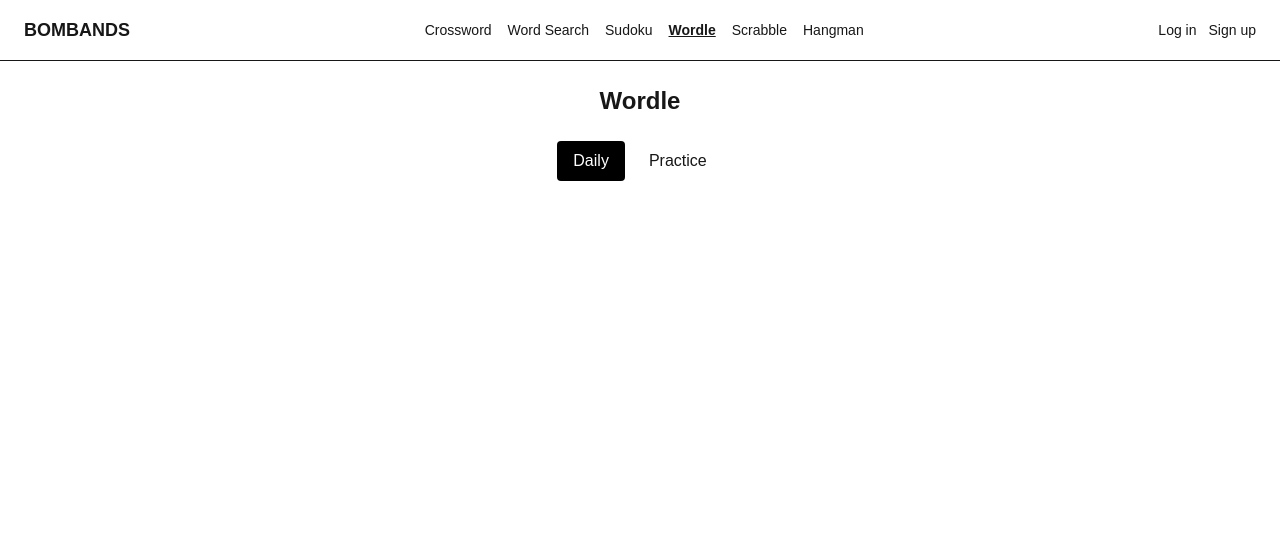
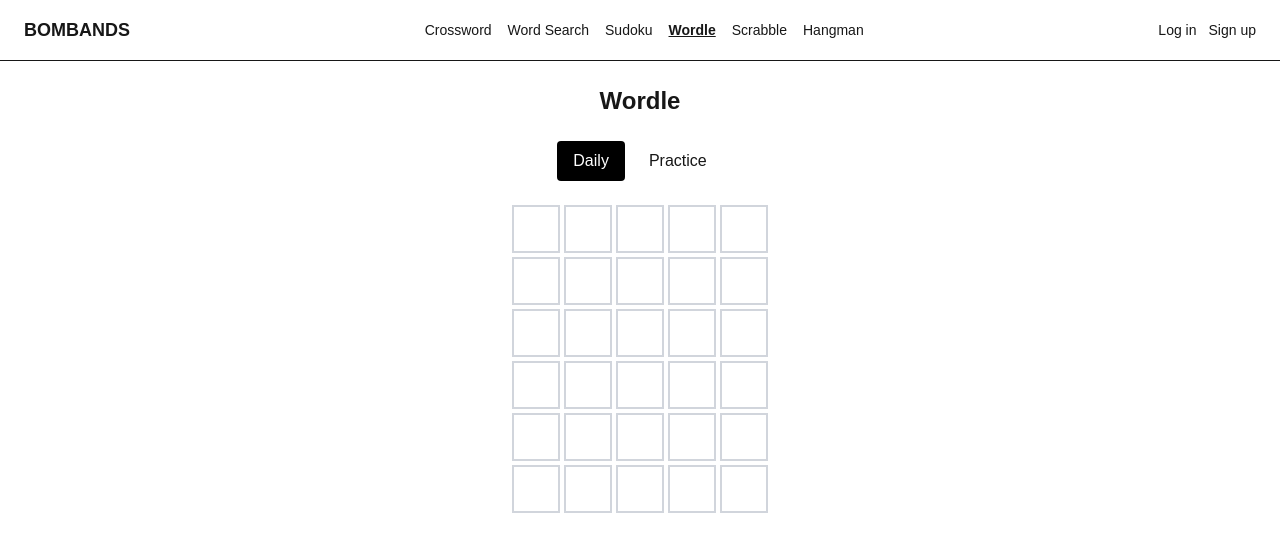
Before and after one commit to IS-PROJECT-2026/bombands-166488, a Next.js app: page /games/wordle in a window 1280 px wide. Shown: the top 552 px of the page. Built offline with nearby package versions, Linux system fonts and the light colour scheme.

Commit message:
feat(wordle): add guess input state and grid rendering

```diff
--- a/app/games/wordle/page.tsx
+++ b/app/games/wordle/page.tsx
@@ -25,9 +25,41 @@ function getRandomWord(exclude?: string): string {
   return word
 }
 
+type LetterStatus = 'correct' | 'present' | 'absent' | 'empty'
+
+function evaluateGuess(guess: string, target: string): LetterStatus[] {
+  const result: LetterStatus[] = Array(WORD_LENGTH).fill('absent')
+  const targetLetters = target.split('')
+  const guessLetters = guess.split('')
+  const letterCounts: Record<string, number> = {}
+
+  targetLetters.forEach((l) => {
+    letterCounts[l] = (letterCounts[l] || 0) + 1
+  })
+
+  guessLetters.forEach((letter, i) => {
+    if (letter === targetLetters[i]) {
+      result[i] = 'correct'
+      letterCounts[letter]--
+    }
+  })
+
+  guessLetters.forEach((letter, i) => {
+    if (result[i] === 'correct') return
+    if (letterCounts[letter] > 0) {
+      result[i] = 'present'
+      letterCounts[letter]--
+    }
+  })
+
+  return result
+}
+
 export default function WordlePage() {
   const [mode, setMode] = useState<'daily' | 'practice'>('daily')
   const [target, setTarget] = useState(getDailyWord())
+  const [guesses, setGuesses] = useState<string[]>([])
+  const [currentGuess, setCurrentGuess] = useState('')
 
   return (
     <main className="flex flex-col items-center p-6 gap-6">
@@ -46,6 +78,32 @@ export default function WordlePage() {
           Practice
         </button>
       </div>
+
+            <div className="flex flex-col gap-1">
+        {Array.from({ length: MAX_GUESSES }).map((_, row) => {
+            const guess = guesses[row]
+            const isCurrentRow = row === guesses.length
+            const letters = guess
+            ? guess.split('')
+            : isCurrentRow
+            ? currentGuess.padEnd(WORD_LENGTH).split('')
+            : Array(WORD_LENGTH).fill('')
+
+            return (
+            <div key={row} className="flex gap-1">
+                {letters.map((letter, col) => (
+                <div
+                    key={col}
+                    className="w-12 h-12 flex items-center justify-center border-2 border-gray-300 text-xl font-bold uppercase"
+                >
+                    {letter.trim()}
+                </div>
+                ))}
+            </div>
+            )
+        })}
+        </div>
+
     </main>
   )
 }
```
